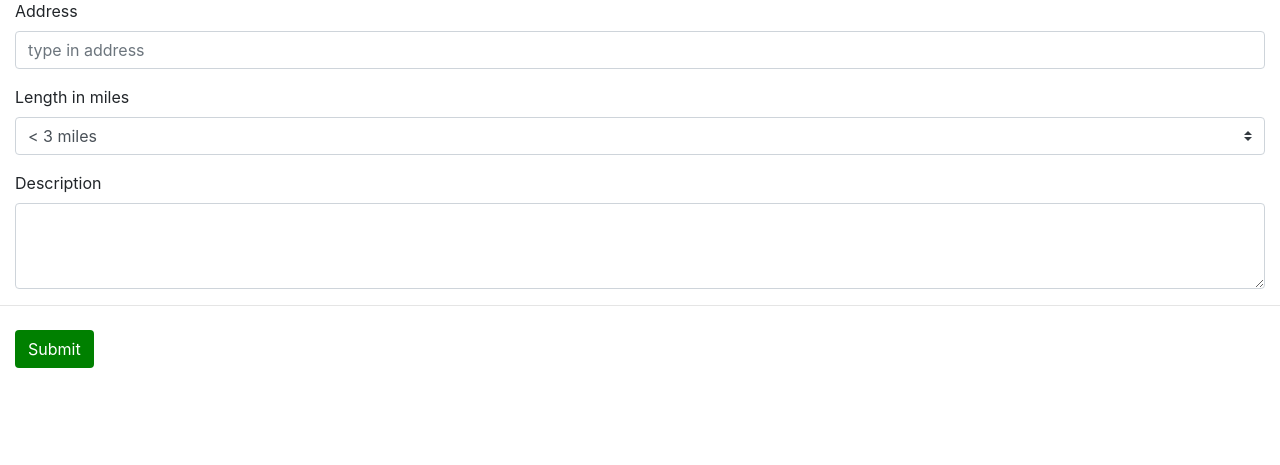
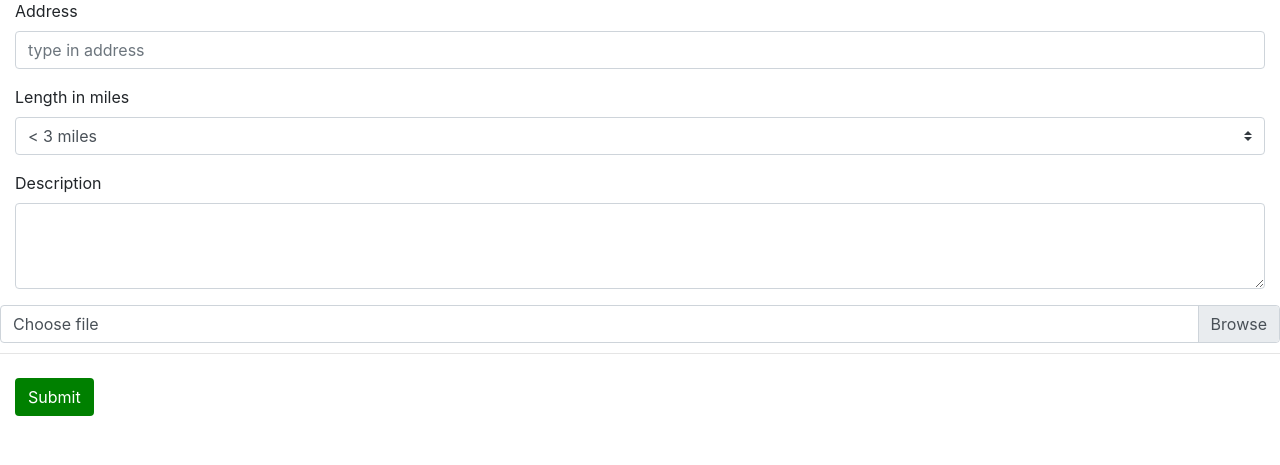
Before and after one commit to ShinThirty/sf90-spider, a Flask app: page /add in a window 1280 px wide. Shown: the part 335-800 px from the top of the page. Run offline with Flask 2, Linux system fonts and the light colour scheme; some libraries are stand-ins or nearby versions.

Commit message:
Add image upload to GCS functionality

```diff
--- a/requirements.txt
+++ b/requirements.txt
@@ -2,7 +2,10 @@
 Jinja2==2.10
 WTForms==2.1
 flask_bootstrap
+Werkzeug==0.16.0
+flask_uploads
 flask_wtf
 mysql-connector-python
 redis
 google-cloud-firestore
+google-cloud-storage
--- a/webapp/__init__.py
+++ b/webapp/__init__.py
@@ -2,6 +2,7 @@
 from flask import Flask, request, render_template
 from flask_bootstrap import Bootstrap
 from google.cloud import firestore
+from google.cloud import storage
 
 app = Flask(__name__)
 Bootstrap(app)
@@ -11,6 +12,8 @@
 app.config['SECRET_KEY'] = 'mysecret'
 basedir = os.path.abspath(os.path.dirname(__file__))
 firestore_storedb = firestore.Client()
+storage_client = storage.Client()
+image_bucket = storage_client.bucket("test-bucket-cliang")
 
 location_id = 0
 
--- a/webapp/core/forms.py
+++ b/webapp/core/forms.py
@@ -18,4 +18,5 @@
     address = StringField('Address', validators=[DataRequired()])
     desc = TextAreaField('Description')
     length_selection = SelectField('Length in miles', choices=LENS)
+    image = FileField('Thumbnail Image')
     submit = SubmitField('Submit')
--- a/webapp/core/views.py
+++ b/webapp/core/views.py
@@ -2,6 +2,9 @@
 from webapp.core.forms import AddSpotForm
 from webapp.core.forms import *
 from webapp import *
+import uuid
+import os
+from werkzeug.utils import secure_filename
 
 core = Blueprint('core',__name__)
 
@@ -13,17 +16,24 @@
     global location_id
 
     places = []
-    places.append(["locationA", "A great place for hiking!!", "image1"])
-    places.append(["locationB", "A somewhat good place for hiking!", "image2"])
-    places.append(["locationC", "A not-so good place for hiking", "image3"])
-    places.append(["locationD", "A not-so good place for hiking", "image4"])
+    places.append(["locationA", "A great place for hiking!!", "image1.jpeg"])
+    places.append(["locationB", "A somewhat good place for hiking!", "image2.jpeg"])
+    places.append(["locationC", "A not-so good place for hiking", "image3.jpeg"])
+    places.append(["locationD", "A not-so good place for hiking", "image4.jpeg"])
     # get all up to current highest location_id
     spots_ref = firestore_storedb.collection('spots_data')
     spots = spots_ref.stream()
     for spot in spots:
         spot_id = spot.id
         spot_data = spot.to_dict()
-        data = [spot_data['address'], spot_data['desc'], 'image5']
+        image_name = spot_data.get("image", "NOTFOUND")
+        print(spot_data)
+        if image_name != "NOTFOUND":
+            blob = storage.Blob(image_name, image_bucket)
+            with open('webapp/static/pics/' + image_name, 'wb') as file_obj:
+                storage_client.download_blob_to_file(blob, file_obj)
+            print("downloaded a file:", image_name)
+        data = [spot_data['address'], spot_data['desc'], image_name]
         places.append(data)
     return render_template('index.html', places=places)
 
@@ -43,6 +53,15 @@
         new_entry['length'] = get_lenth_range(form.length_selection.data)
         new_entry['desc'] = form.desc.data
 
+        filename = "image-{}.jpeg".format(str(uuid.uuid4()))
+        #filename = secure_filename(form.image.data.filename)
+        form.image.data.save(filename)
+        blob = image_bucket.blob(filename)
+        blob.upload_from_filename(filename)
+
+        new_entry['image'] = filename
+        os.remove(filename)
+
         spots_ref = firestore_storedb.collection('spots_data').document(form.address.data)
         spots_ref.set(new_entry)
         location_id += 1
--- a/webapp/templates/add.html
+++ b/webapp/templates/add.html
@@ -7,7 +7,7 @@
             <p class="lead text-muted">This is to share the hiking spot you discovered</p>
         </div>
     </section>
-    <form class="form-group" method="POST">
+    <form class="form-group" method="POST" enctype="multipart/form-data">
         {{ form.hidden_tag() }}
         <div class="form-group mb-3 col-md-12">
             {{ form.address.label(class="form-control-label") }}
@@ -36,6 +36,18 @@
             <!-- <label for="descInput">General Description</label> -->
             <!-- <textarea class="form-control" id="desc" rows="3"></textarea> -->
         </div>
+
+        <div class="form-group mb-3 col-md-12">
+            {{ form.image.label(class="form-control-label") }}
+            {{ form.image(class="custom-file-label custom-file-input", id="customFile") }}
+            <label class="custom-file-label mb-3 col-md-12" for="customFile">Choose file</label>
+
+            <!-- <div class="custom-file mb-3">
+                <input type="file" class="custom-file-input" id="customFile" name="filename">
+                <label class="custom-file-label" for="customFile">Choose file</label>
+              </div> -->
+        </div>
+
         <hr class="mb-4">
         <div class="col-md-2 mb-3">
             {{ form.submit(class="btn button_custom") }}
--- a/webapp/templates/index.html
+++ b/webapp/templates/index.html
@@ -11,7 +11,7 @@
         <div class="row">
             {% for location in places %}
             <div class="col-md-4">
-                <img class="card-img-top" data-src="holder.js/100px225?theme=thumb&amp;bg=55595c&amp;fg=eceeef&amp;text=Thumbnail" alt="Thumbnail [100%x225]" style="height: 225px; width: 100%; display: block;" src="{{ url_for('static', filename='pics/' + location[2] + '.jpeg') }}" onerror="this.src='/static/pics/notfound.png'" data-holder-rendered="true">
+                <img class="card-img-top" data-src="holder.js/100px225?theme=thumb&amp;bg=55595c&amp;fg=eceeef&amp;text=Thumbnail" alt="Thumbnail [100%x225]" style="height: 225px; width: 100%; display: block;" src="{{ url_for('static', filename='pics/' + location[2]) }}" onerror="this.src='/static/pics/notfound.png'" data-holder-rendered="true">
                 <div class="card-body">
                     <p class="card-text">
                         {{ location[0] }} is considered "{{ location[1] }}"
```
